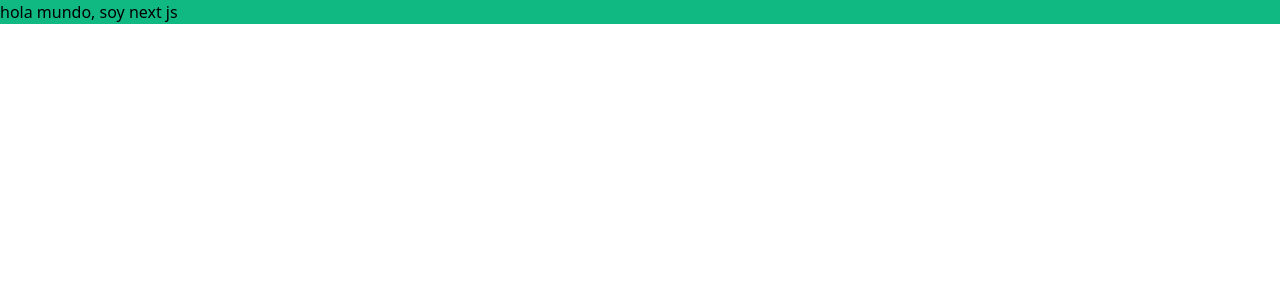
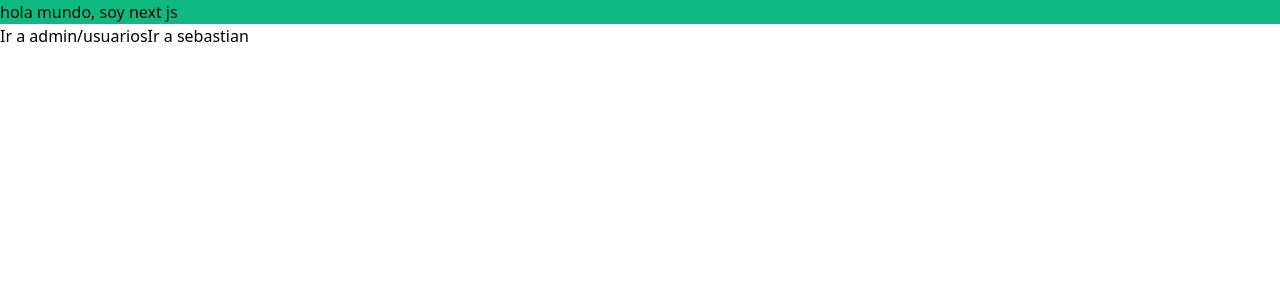
Before and after one commit to juandiaz31/gestion-proyectos-Mintic, a Next.js app: page / in a window 1280 px wide. Shown: the top 300 px of the page. Built offline with nearby package versions, Linux system fonts and the light colour scheme.

Commit message:
se añade link para ir a admin/usuarios

```diff
--- a/pages/index.tsx
+++ b/pages/index.tsx
@@ -1,7 +1,18 @@
 import type { NextPage } from "next";
+import Link from "next/link";
 
 const Home: NextPage = () => {
-  return <div className="bg-green-500">hola mundo, soy next js</div>;
+  return (
+    <div>
+      <div className="bg-green-500">hola mundo, soy next js</div>
+      <Link href="/admin/usuarios">
+      <a>Ir a admin/usuarios</a>
+      </Link>
+      <Link href="/sebastian">
+      <a>Ir a sebastian</a>
+      </Link>
+    </div>
+  );
 };
 
 export default Home;
```
